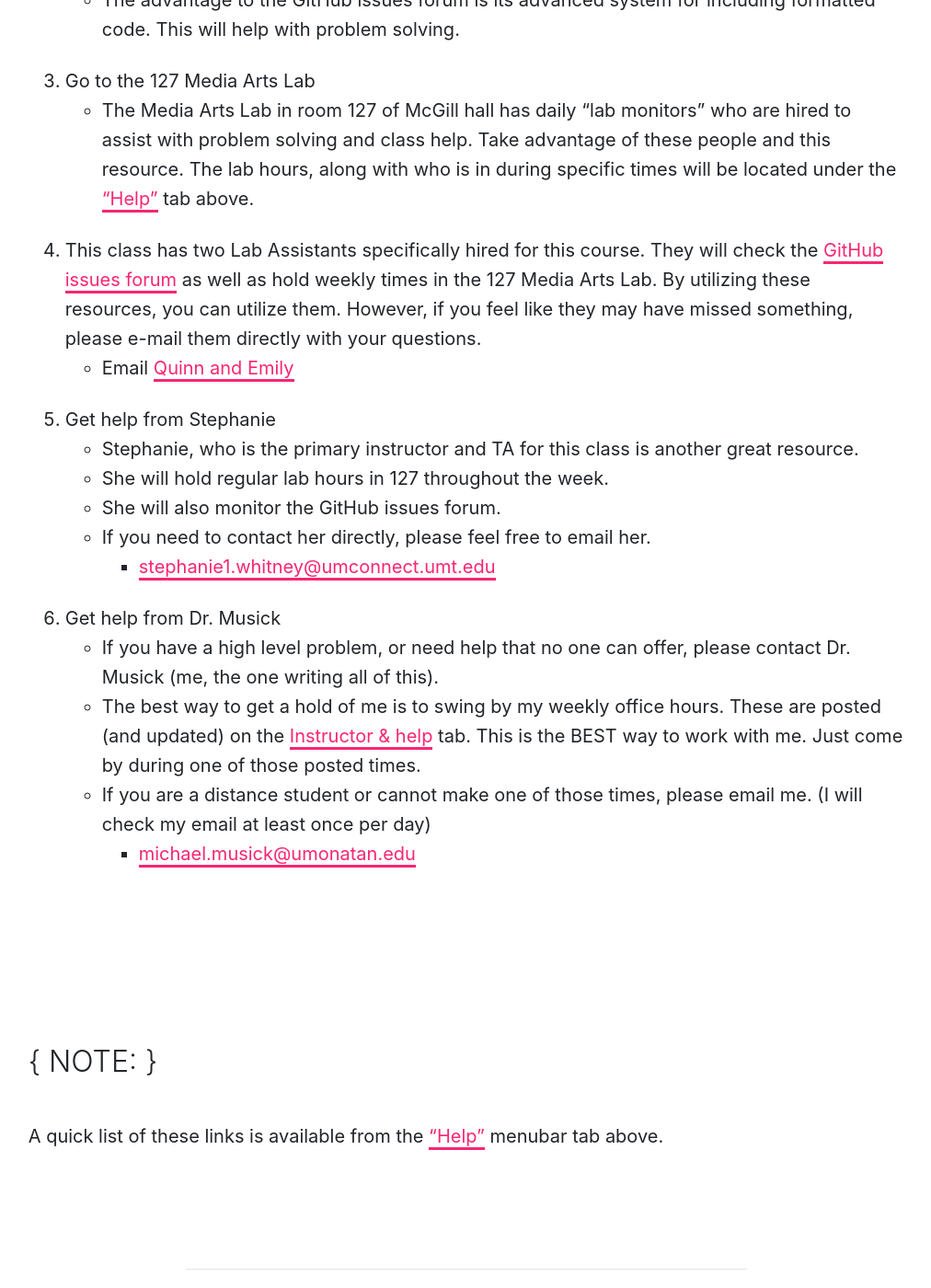
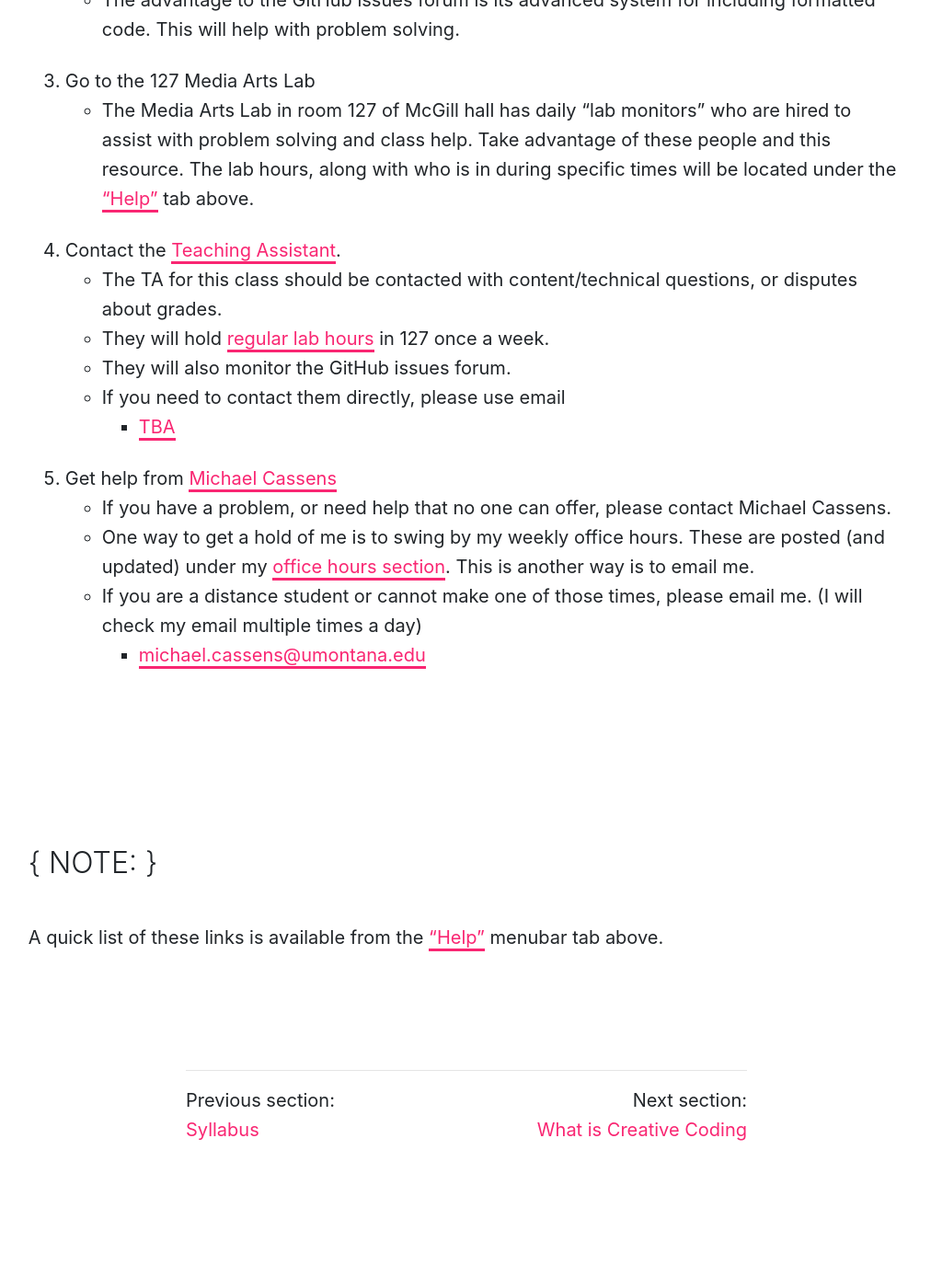
Before and after one commit to Montana-Media-Arts/creative-coding-1-Spring2019, a Jekyll site: the page built from modules/week-1/_posts/2017-01-05-class-overview.md, in a window 1280 px wide and 1400 px high, scrolled down 4182 px. Shown: the whole window at 92% size, without its empty margins (133-1145 px from the left). Built offline with Jekyll 4.4.1, drawn with Linux system fonts in a browser that asks for light colours; nearby versions of some CDN libraries; after the commit the page ends 5442 px from its top, so only the background shows below that; some of the changed text lies outside the part shown.

Commit message:
syllabus and class overview
updated syllabus and class overview

```diff
--- a/modules/week-1/_posts/2017-01-05-class-overview.md
+++ b/modules/week-1/_posts/2017-01-05-class-overview.md
@@ -17,7 +17,7 @@ There will obviously also be a lot of code examples. These will show up in your
 
 ## Videos
 
-There will also be videos! There will be videos from me, your instructor. This are intended to discuss what is going on, demo how to do something, and talk about concepts.
+There will also be videos! I will record all the videos from class and put them in our website so you can re-watch from class or watch the class video if you need to miss class.
 
 This course also utilizes a lot of videos from the web on the topic of creative coding. In particular, there will be a lot of videos from Daniel Shiffman's ["Coding Train"](http://thecodingtrain.com). These are excellent resources for learning and exploring code. So, we will use them!
 
@@ -51,28 +51,27 @@ Each homework will be a public website that you create weekly. These links will
 
 ## Getting Help
 
+
 When you have problems in this course, you have a number of solutions available to assist you in solving them. The following list is the order I would suggest you follow for problem solving.
 
 1. Google the problem.
     - A critical skill in creative technology is learning to problem solve. Part of this involves learning how to form a good google query. Your first go to for help should always be google.
-2. Post to the [course issues forum](https://github.com/Montana-Media-Arts/120_CreativeCoding/issues).
+2. Post to the [course issues forum](https://github.com/Montana-Media-Arts/441-WebTech-Spring2019/issues).
     - In a couple pages, you will follow along with a short tutorial that will help you signup for GitHub, then star and follow the "course repository". Part of this repository is an "issues forum" where you can post questions and problems you are having. These "issues" will be e-mailed to you, and you can then respond to them.
     - The advantage to the GitHub issues forum is its advanced system for including formatted code. This will help with problem solving.
 3. Go to the 127 Media Arts Lab
     - The Media Arts Lab in room 127 of McGill hall has daily "lab monitors" who are hired to assist with problem solving and class help. Take advantage of these people and this resource. The lab hours, along with who is in during specific times will be located under the ["Help"]({{site.baseurl}}/help/#lab-hours) tab above.
-4. This class has two Lab Assistants specifically hired for this course. They will check the [GitHub issues forum](https://github.com/Montana-Media-Arts/120_CreativeCoding/issues) as well as hold weekly times in the 127 Media Arts Lab. By utilizing these resources, you can utilize them. However, if you feel like they may have missed something, please e-mail them directly with your questions.
-    - Email [Quinn and Emily](mailto:emily1.griffin@umconnect.umt.edu,quintin.bruderer@umconnect.umt.edu?cc=stephanie1.whitney@umconnect.umt.edu,michael.musick@umontana.edu&subject=120%20Question)
-5. Get help from Stephanie
-    - Stephanie, who is the primary instructor and TA for this class is another great resource.
-    - She will hold regular lab hours in 127 throughout the week.
-    - She will also monitor the GitHub issues forum.
-    - If you need to contact her directly, please feel free to email her.
-        - [stephanie1.whitney@umconnect.umt.edu](mailto:stephanie1.whitney@umconnect.umt.edu?cc=michael.musick@umontana.edu&subject=120%20Question)
-6. Get help from Dr. Musick
-    - If you have a high level problem, or need help that no one can offer, please contact Dr. Musick (me, the one writing all of this).
-    - The best way to get a hold of me is to swing by my weekly office hours. These are posted (and updated) on the [Instructor & help]({{site.baseurl}}/instructors/#office-hours) tab. This is the BEST way to work with me. Just come by during one of those posted times.
-    - If you are a distance student or cannot make one of those times, please email me. (I will check my email at least once per day)
-        - [michael.musick@umonatan.edu](mailto:michael.musick@umontana.edu?subject=120%20Question)
+4. Contact the [Teaching Assistant]({{site.baseurl}}/instructors/#TA).
+    - The TA for this class should be contacted with content/technical questions, or disputes about grades.
+    - They will hold [regular lab hours](#lab-hours) in 127 once a week.
+    - They will also monitor the GitHub issues forum.
+    - If you need to contact them directly, please use email
+        - [TBA](mailto:michael.cassens@umontana.edu?subject=441%20Question)
+5. Get help from [Michael Cassens]({{site.baseurl}}/instructors/#instructor-prof-michael-cassens)
+    - If you have a problem, or need help that no one can offer, please contact Michael Cassens.
+    - One way to get a hold of me is to swing by my weekly office hours. These are posted (and updated) under my [office hours section]({{site.baseurl}}/instructors/#office-hours). This is another way is to email me.
+    - If you are a distance student or cannot make one of those times, please email me. (I will check my email multiple times a day)
+        - [michael.cassens@umontana.edu](mailto:michael.cassens@umontana.edu?subject=441%20Question)
 
 <br />
 
```
Also changed, not shown: modules/week-1/_posts/2017-01-04-syllabus.md (+2 -1 lines).
